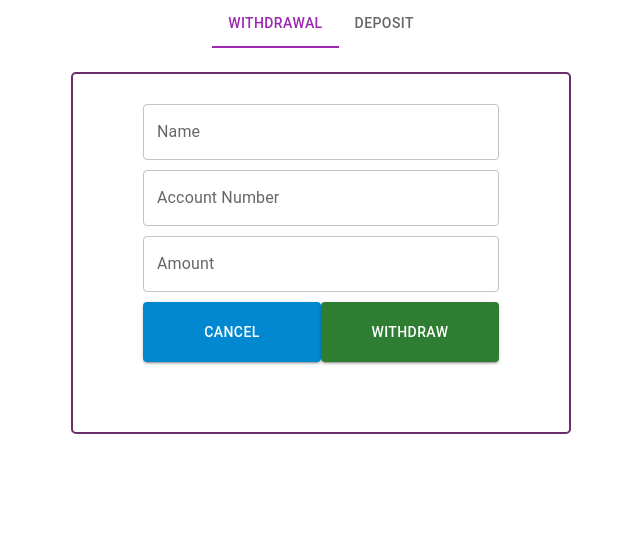
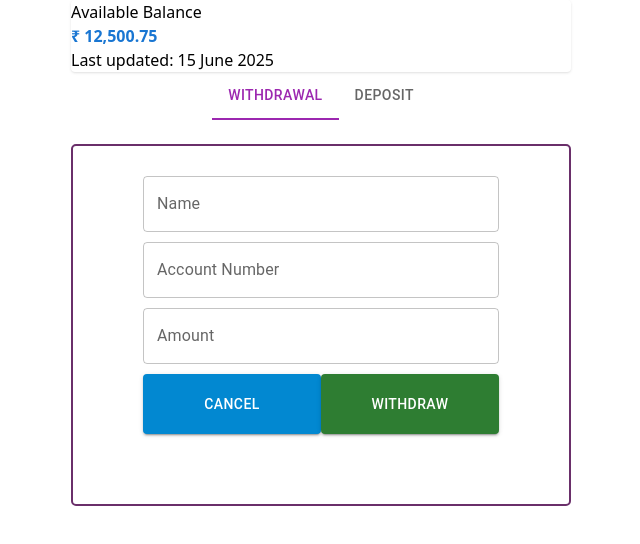
Before and after one commit to shanishaju/E-Bank, a React (Vite) app in the folder MyBank/: page /account in a window 1280 px wide. Shown: the top 544 px of the page, without its empty margins (319-959 px from the left). Built offline with nearby package versions, Linux system fonts and the light colour scheme.

Commit message:
account page design updated

```diff
--- a/MyBank/src/pages/Employee.jsx
+++ b/MyBank/src/pages/Employee.jsx
@@ -40,6 +40,13 @@ function Employee() {
 
     return (
         <>
+
+        <div className='balance-card bg-light p-4 rounded shadow mb-4' style={{ width: '500px', margin: '0 auto' }}>
+            <h5 className='text-muted'>Available Balance</h5>
+            <h2 style={{ color: '#1976d2', fontWeight: 'bold' }}>₹ 12,500.75</h2>
+            <p className='text-secondary'>Last updated: 15 June 2025</p>
+        </div>
+
             <div className='maindiv'>
 
                 <div>
```
